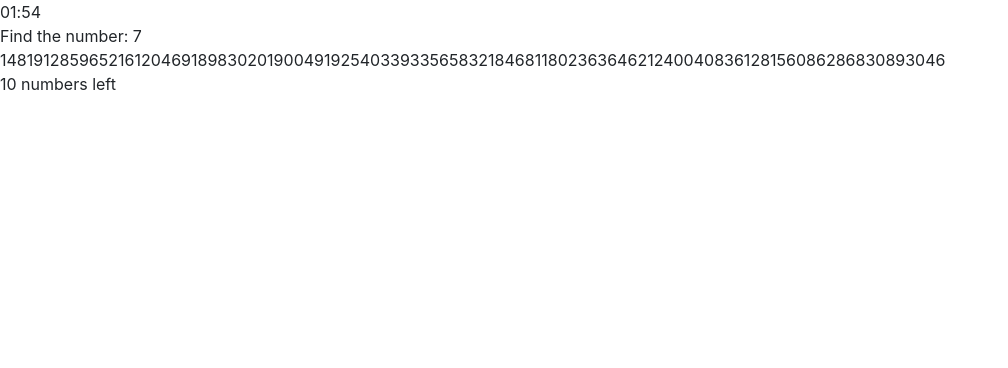
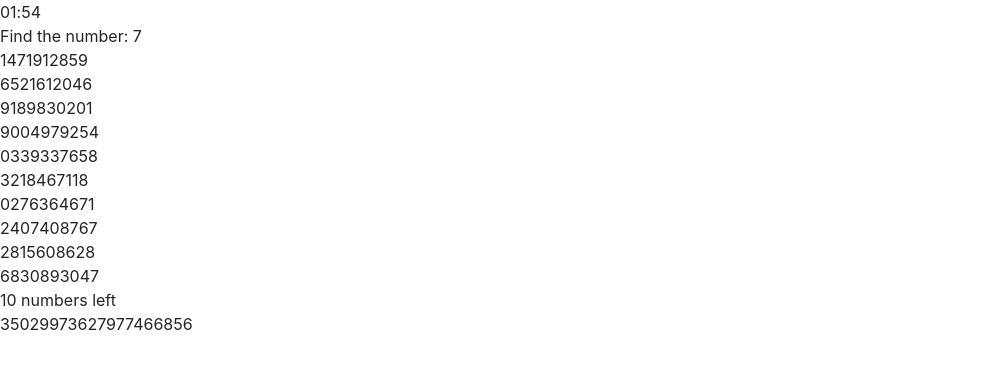
Before and after one commit to husan-eshonqulov/find-the-numbers, a React (Create React App) app: page / in a window 1280 px wide. Shown: the top 368 px of the page, without its empty margins (0-1008 px from the left). Built offline with nearby package versions, Linux system fonts and the light colour scheme.

Commit message:
without clickable elements

```diff
--- a/src/components/app/App.tsx
+++ b/src/components/app/App.tsx
@@ -8,22 +8,15 @@ function App() {
     const [leftTime, setLeftTime] = useState(119);
     const [theNum, setTheNum] = useState(Math.floor(Math.random() * 10));
     const [leftNum, setLeftNum] = useState(10);
+    const [indices, setIndices] = useState(createIndices(10));
+    const [table, setTable] = useState(createTable(createMatrix(theNum, 10), indices, theNum));
+    const [status, setStatus] = useState(true);
 
-    let matrix = new Array(10).fill(new Array(10).fill(0));
-    matrix = matrix.map((row) => {
-        return row.map(() => {
-            let randNum;
-            do {
-                randNum = Math.floor(Math.random() * 10);
-            } while(randNum === theNum);
 
-            return randNum;
-        });
-    });
-
-    // console.log(matrix);
-    const [table, setTable] = useState(matrix);
-    const [status, setStatus] = useState(true);
+    console.log(theNum);
+    console.log(table);
+    // console.log(table[1][0]);
+    console.log(indices);
 
     useEffect(() => {
         const intervalId = setInterval(() => setLeftTime((prev) => prev - 1), 1000);
@@ -36,8 +29,63 @@ function App() {
             <FindTheNum theNum={theNum} />
             <Table table={table} />
             <LeftNumber leftNum={leftNum} />
+            {indices}
+            {status}
         </div>
     );
 }
 
+function createTable(matrix: any, indices: any, theNum: any) {
+    indices.forEach((indice: any) => {
+        matrix[indice[0]][indice[1]] = theNum;
+    });
+
+    return matrix;
+}
+
+function createMatrix(theNum: any, size: any) {
+    let matrix = new Array(size).fill(new Array(size).fill(0));
+    matrix = matrix.map((row) => {
+        return row.map(() => {
+            let randNum;
+            do {
+                randNum = Math.floor(Math.random() * 10);
+            } while(randNum === theNum);
+
+            return randNum;
+        });
+    });
+
+    return matrix;
+}
+
+function createIndices(quantityIndices: any) {
+    let indices: any = [];
+    let indice;
+    for (let i = 0; i < quantityIndices; i++){
+        do {
+            const indiceX = Math.floor(Math.random() * 10);
+            const indiceY = Math.floor(Math.random() * 10);
+            indice = [indiceX, indiceY];
+        } while(includesIndice(indices, indice));
+
+        indices.push(indice);
+    }
+
+    return indices;
+}
+
+function includesIndice(indices: any, position: any) {
+    let check;
+    check = indices.map((indice: any) => {
+        return (indice[0] === position[0] && indice[1] === position[1]) ? true : false;
+    });
+
+    return (check.some(isTrue)) ? true : false;
+
+    function isTrue(value: any) {
+        return value === true;
+    }
+}
+
 export default App;
--- a/src/components/table/Table.tsx
+++ b/src/components/table/Table.tsx
@@ -1,6 +1,10 @@
+import TableRow from '../tableRow/TableRow';
+
 function Table(props: any) {
     return (
-        <div>{props.table}</div>
+        <div>
+            {props.table.map((row: any) => <TableRow tableRow={row} />)}
+        </div>
     );
 }
 
--- /dev/null
+++ b/src/components/tableElement/TableElement.tsx
@@ -0,0 +1,7 @@
+function TableElement(props: any) {
+    return (
+        <div className="d-inline-block">{props.tableElement}</div>
+    );
+}
+
+export default TableElement;
--- /dev/null
+++ b/src/components/tableRow/TableRow.tsx
@@ -0,0 +1,11 @@
+import TableElement from '../tableElement/TableElement';
+
+function TableRow(props: any) {
+    return (
+        <div>
+            {props.tableRow.map((tableElement: any) => <TableElement tableElement={tableElement} />)}
+        </div>
+    );
+}
+
+export default TableRow;
```
